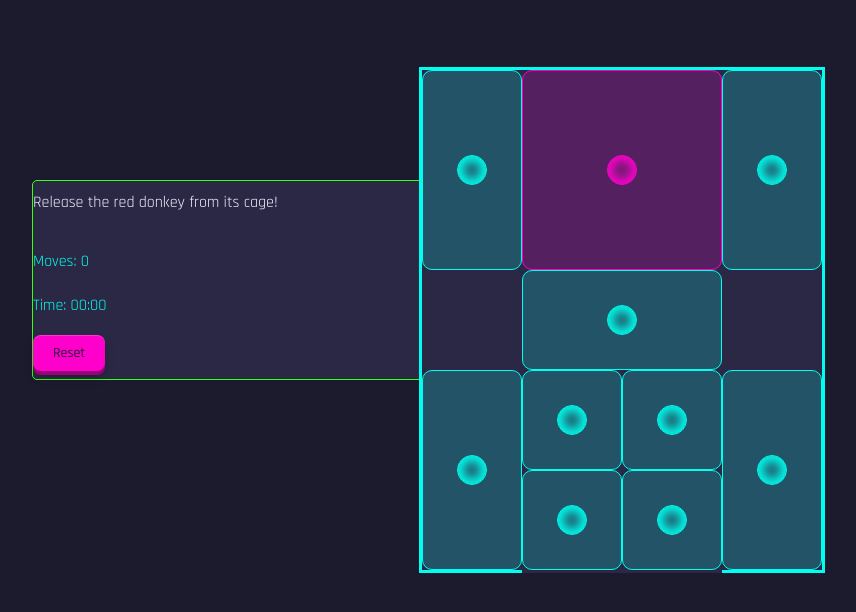
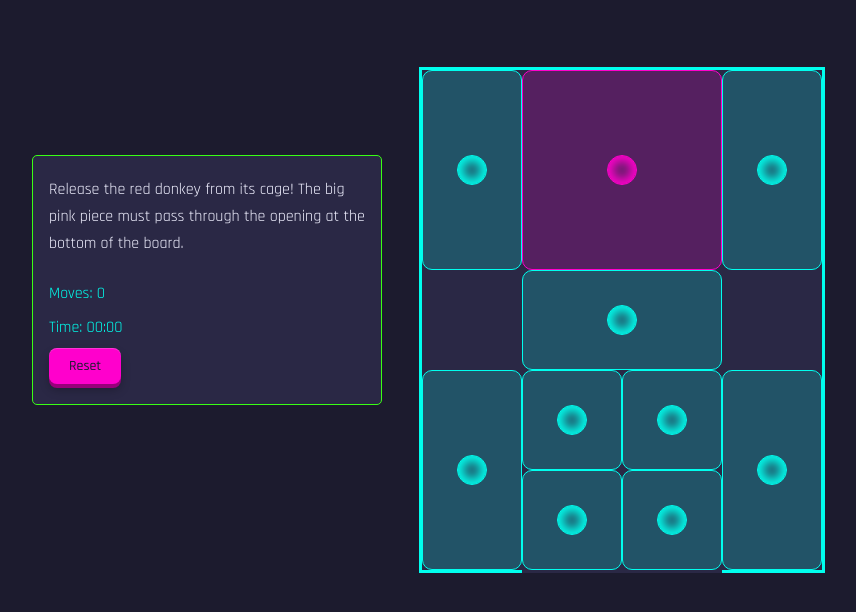
Before and after one commit to alevanni/alevanni.github.io, a PHP site: page /src/domains/red-donkey/red-donkey.html in a window 1280 px wide. Shown: the part 80-692 px from the top of the page, without its empty margins (18-874 px from the left). Run offline with PHP 8.4, Linux system fonts and the light colour scheme.

Commit message:
Red donkey description and hud size

```diff
--- a/src/domains/red-donkey/red-donkey.css
+++ b/src/domains/red-donkey/red-donkey.css
@@ -80,10 +80,11 @@
 
 .hud {
     margin-left: 50px;
+    padding: 1rem;
     background-color: var(--color-surface);
     border: 1px solid var(--color-accent-4);
-    width: 400px;
-    height: 200px;
+    width: 350px;
+    height: 250px;
     display: flex;
     flex-direction: column;
     justify-content: space-around;
--- a/src/domains/red-donkey/red-donkey.html
+++ b/src/domains/red-donkey/red-donkey.html
@@ -19,7 +19,7 @@
 
       <!-- HUD -->
       <div class="hud">
-        <p>Release the red donkey from its cage!</p>
+        <p>Release the red donkey from its cage! The big pink piece must pass through the opening at the bottom of the board.</p>
         <span class="text-secondary">Moves: {{ moveCount }}</span>
         <span class="text-secondary">Time: {{ formattedTime }}</span>
         <button class="btn" @click="reset">Reset</button>
```
